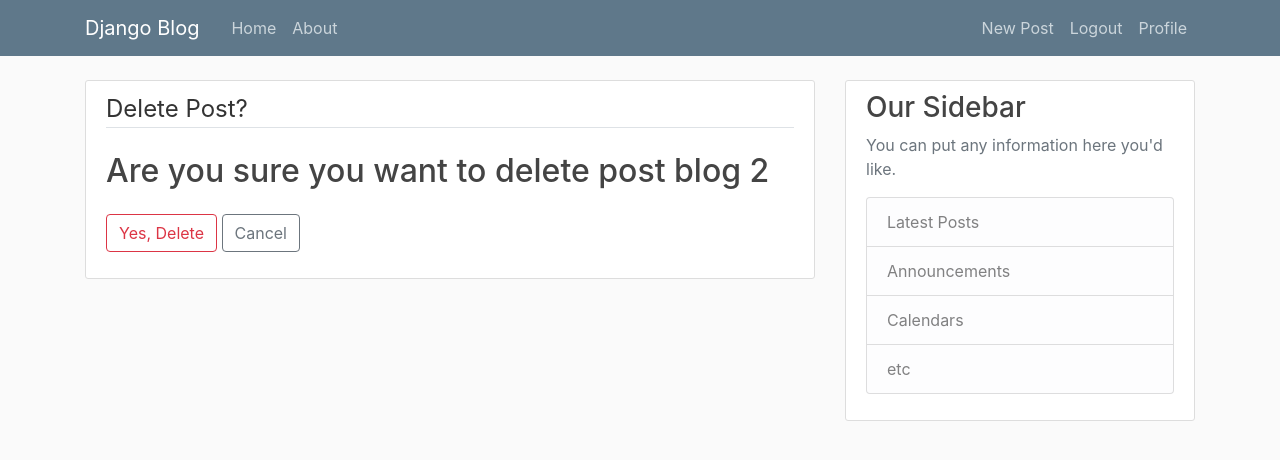
After one commit to MasterbuilderMS/blogging-application, a Django app: page /post/2/delete/ in a window 1280 px wide. The commit adds this page. Shown: the top 460 px of the page. Run offline with Django 5.2, Linux system fonts and the light colour scheme; a user stored in the database is signed in; data comes from the database, SQL or seed files in the repository; both versions use the stored data as it was after the commit; some libraries are stand-ins or nearby versions.

Commit message:
finished update, delete and create views for posts :)

```diff
--- a/django_project/blog/templates/blog/base.html
+++ b/django_project/blog/templates/blog/base.html
@@ -65,11 +65,14 @@
             <!-- Navbar Right Side -->
             <div class="navbar-nav">
               {% if user.is_authenticated %}
+              <a class="nav-item nav-link" href={% url "post-create" %}>New Post</a>
+
                 <form method="post" action="{% url 'logout' %}">
                   {% csrf_token %}
                   <a href="#" class="nav-item nav-link" onclick="this.closest('form').submit(); return false;">Logout</a>
               </form>
                 <a class="nav-item nav-link" href={% url "profile" %}>Profile</a>
+
               {% else %}
                 <a class="nav-item nav-link" href={% url "login" %}>Login</a>
                 <a class="nav-item nav-link" href={% url "register" %}>Register</a>
--- /dev/null
+++ b/django_project/blog/templates/blog/post_confirm_delete.html
@@ -0,0 +1,18 @@
+{% extends "blog/base.html" %}
+{% block content %}
+<div class="content-section">
+    <form method="POST">
+        {% csrf_token %}
+        <fieldset class="form-group">
+            <legend class="border-bottom mb-4">Delete Post?</legend>
+            <h2>Are you sure you want to delete post {{object.title}} </h2>
+        </fieldset>
+        <div class="form-group">
+            <button class="btn btn-outline-danger" type="submit">Yes, Delete</button>
+            <a class="btn btn-outline-secondary" type="submit" href="{% url "post-detail" object.id %}">Cancel</a>
+
+        </div>
+    </form>
+</div>
+
+{% endblock content %}
--- a/django_project/blog/templates/blog/post_detail.html
+++ b/django_project/blog/templates/blog/post_detail.html
@@ -6,6 +6,12 @@
                     <div class="article-metadata">
                         <a class="mr-2" href="#">{{ object.author }}</a>
                         <small class="text-muted">{{ object.date_posted|date:"F d, Y" }}</small>
+                        {% if object.author == user %}
+                            <div>
+                        <a class="btn btn-secondary btn-sm mt-1 mb-1" href="{% url "post-update" object.id %}"> Update</a>
+                            <a class="btn btn-danger btn-sm mt-1 mb-1" href="{% url "post-delete" object.id %}"> Delete</a>
+                    </div>
+                        {% endif %}
                     </div>
                     <h2 class="article-title">{{ object.title }}</h2>
                     <p class="article-content">{{ object.content }}</p>
--- a/django_project/blog/urls.py
+++ b/django_project/blog/urls.py
@@ -7,4 +7,5 @@ urlpatterns = [
     path("post/<int:pk>", views.PostDetailView.as_view(), name="post-detail"),
     path("post/new", views.PostCreateView.as_view(), name="post-create"),
     path("post/<int:pk>/update", views.PostUpdateView.as_view(), name="post-update"),
+    path("post/<int:pk>/delete/", views.PostDeleteView.as_view(), name="post-delete")
 ]
--- a/django_project/blog/views.py
+++ b/django_project/blog/views.py
@@ -1,13 +1,12 @@
 from django.shortcuts import render
 from .models import Post
-from django.contrib.auth.mixins import LoginRequiredMixin
-from django.contrib.auth.decorators import login_required
-
+from django.contrib.auth.mixins import LoginRequiredMixin, UserPassesTestMixin
 from django.views.generic import (
     ListView,
     DetailView,
     CreateView,
-    UpdateView)
+    UpdateView,
+    DeleteView)
 
 
 def home(request):
@@ -37,7 +36,7 @@ class PostCreateView(LoginRequiredMixin, CreateView):
         return super().form_valid(form)
 
 
-class PostUpdateView(LoginRequiredMixin, UpdateView):
+class PostUpdateView(LoginRequiredMixin, UserPassesTestMixin, UpdateView):
     model = Post
     fields = ["title", "content"]
 
@@ -45,6 +44,23 @@ class PostUpdateView(LoginRequiredMixin, UpdateView):
         form.instance.author = self.request.user
         return super().form_valid(form)
 
+    def test_func(self) -> bool:
+        post = self.get_object()
+        if self.request.user == post.author:
+            return True
+        return False
+
+
+class PostDeleteView(LoginRequiredMixin, UserPassesTestMixin, DeleteView):
+    model = Post
+    success_url = "/"
+
+    def test_func(self) -> bool:
+        post = self.get_object()
+        if self.request.user == post.author:
+            return True
+        return False
+
 
 def about(request):
     return render(request, "blog/about.html", context={"title": "about"})
```
Also changed, not shown: django_project/db.sqlite3.
